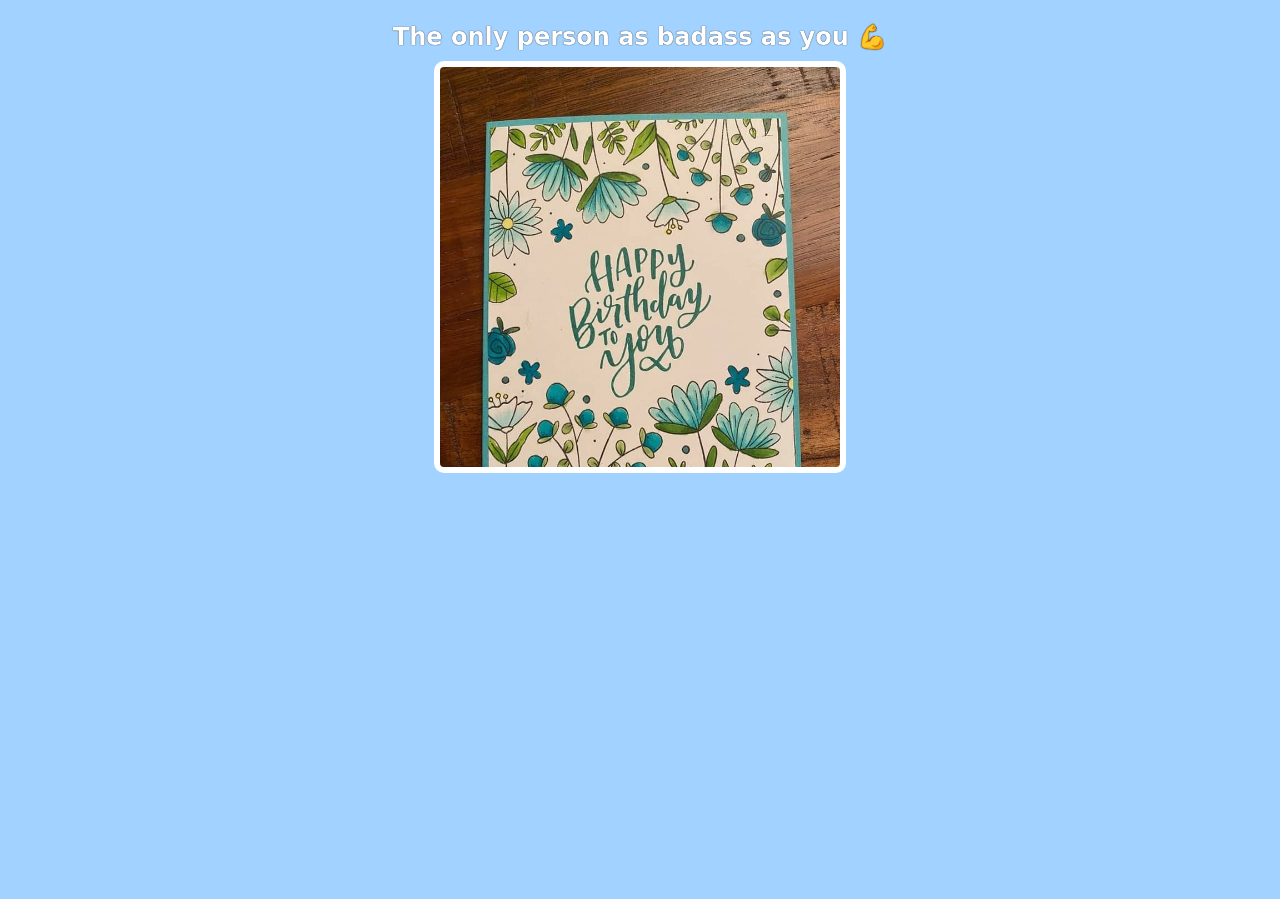
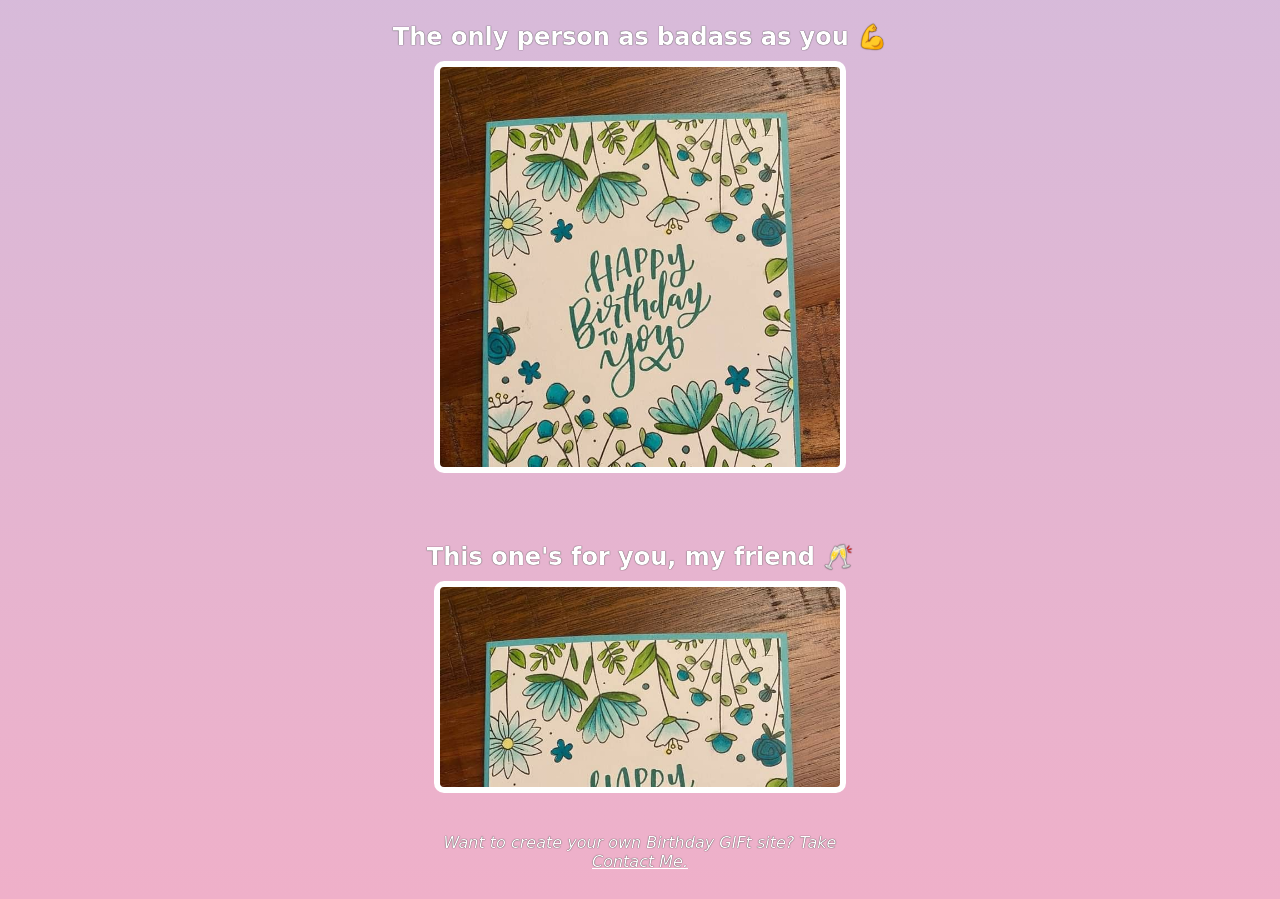
Before and after one commit to CodeWithPrince989/Full-Stack-Web-Dev, a plain HTML site: page HTML and CSS/Birthday_Gift_site!/index.html in a window 1280 px wide. Shown: the part 2019-2918 px from the top of the page. Before the commit the page ends 2500 px from the top, so only its background shows below. Drawn offline with Linux system fonts and the light colour scheme; a web font is replaced by a local one.

Commit message:
Bday Site Done

```diff
--- a/HTML and CSS/Birthday_Gift_site!/index.html
+++ b/HTML and CSS/Birthday_Gift_site!/index.html
@@ -43,6 +43,14 @@
         <div class="gift-img" id="gift-img-badass"></div>
     </div>
 
+    <div class="gift-section">
+        <h2 class="gift-title">This one's for you, my friend 🥂</h2>
+        <div class="gift-img" id="gift-img-cheers"></div>
+    </div>
+
+    <p id="footer">Want to create your own Birthday GIFt site? Take <a
+            href="https://www.linkedin.com/in/prince-singh-188676280/" target="_blank">Contact Me.</a></p>
+
 
 </body>
 
--- a/HTML and CSS/Birthday_Gift_site!/style.css
+++ b/HTML and CSS/Birthday_Gift_site!/style.css
@@ -9,7 +9,7 @@
 body {
     text-align: center;
     font-family: 'Happy Monkey', cursive;
-    background: #a2d2ff;
+    background: linear-gradient(#a2d2ff, #EFB0C9);
     color: #ffffff;
     display: flex;
     flex-direction: column;
@@ -83,3 +83,21 @@ p {
 #gift-img-badass:hover {
     background-image: url("images/badass.gif");
 }
+
+#gift-img-cheers {
+    height: 200px;
+}
+
+#gift-img-cheers:hover {
+    background-image: url("https://media2.giphy.com/media/v1.Y2lkPTc5MGI3NjExcWJ3Z3NvZzU4bG0yZ2I2cmsyOGxpaWFnY25ldHY1ZWtzMjVmb2pjdCZlcD12MV9pbnRlcm5hbF9naWZfYnlfaWQmY3Q9Zw/yziuK6WtDFMly/giphy.gif");
+}
+
+#footer {
+    font-style: italic;
+    width: 400px;
+    margin: 40px auto 20px;
+}
+
+a {
+    color: white;
+}
```
